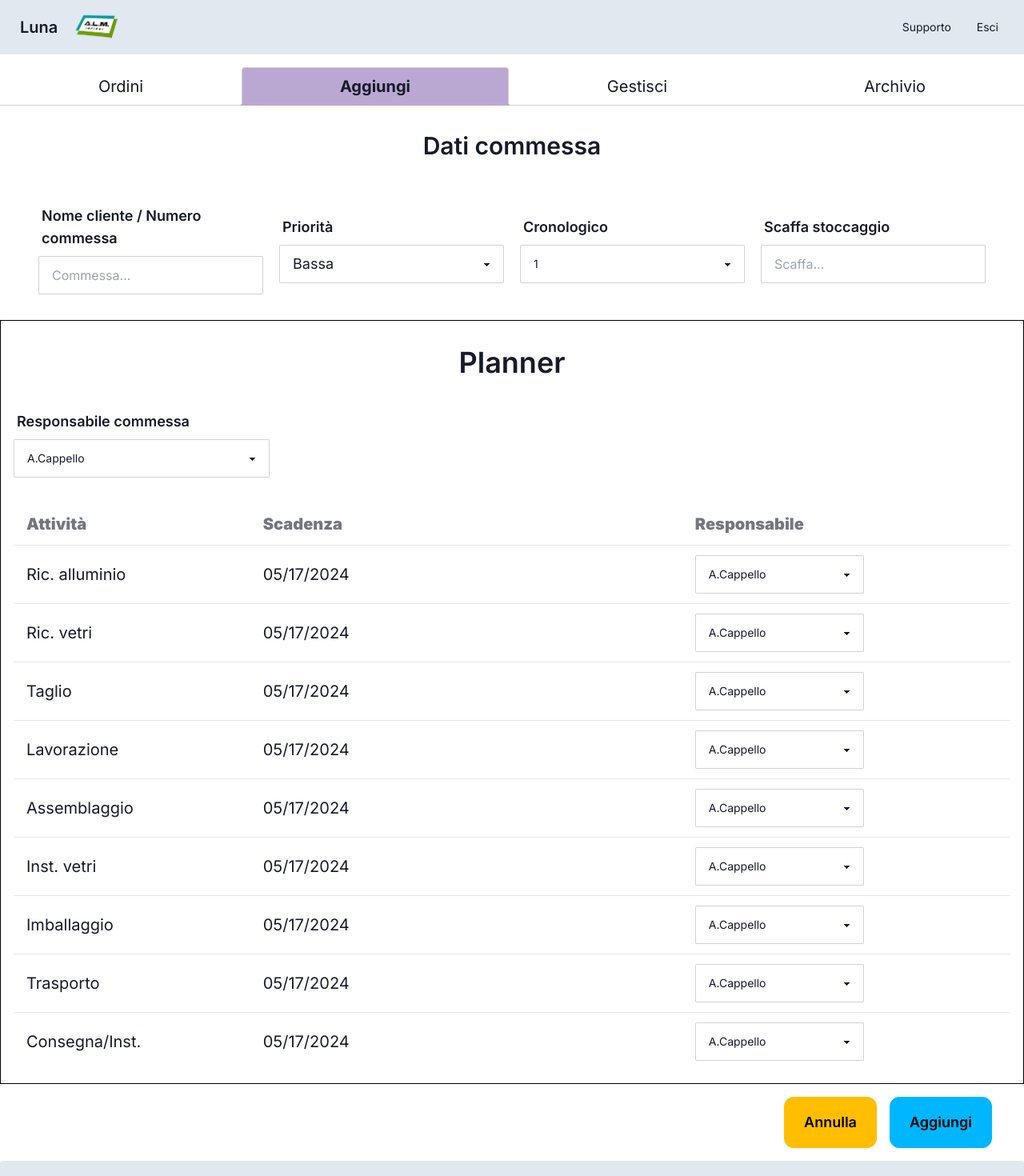
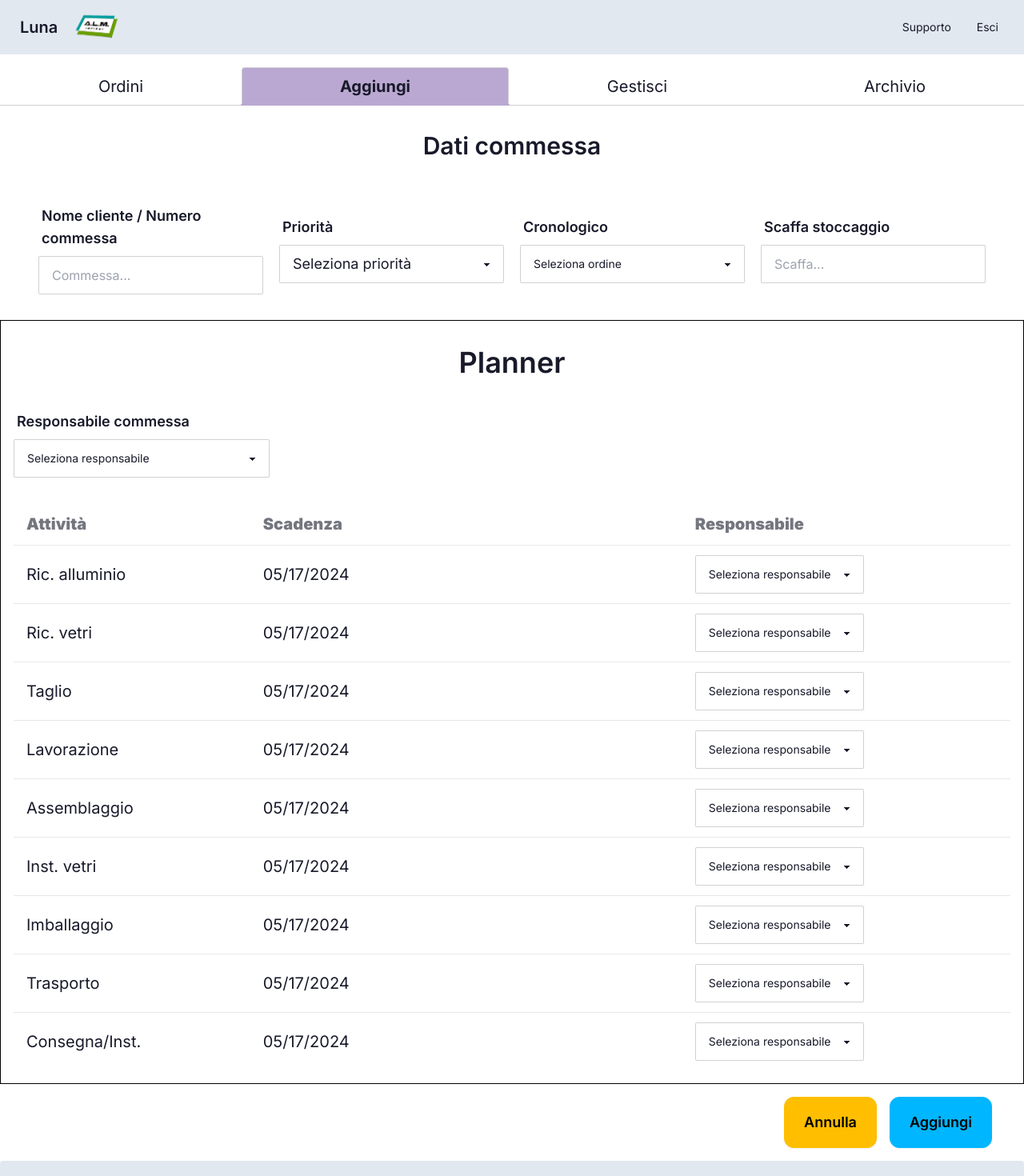
Before and after one commit to ImBlue444/luna, a Next.js app: page /aggiungi-commessa in a window 1280 px wide. Shown: the top 1470 px of the page at 80% size. Built offline with nearby package versions, Linux system fonts and the light colour scheme.

Commit message:
Fix: bug select

```diff
--- a/src/components/forms/AddOrderForm.tsx
+++ b/src/components/forms/AddOrderForm.tsx
@@ -153,7 +153,7 @@ const AddOrderForm = (props: Props) => {
                                 <span className="label-text font-semibold text-lg">Priorità</span>
                             </div>
                             <select value={urgency} onChange={e => setUrgency(e.target.value)} required className="select select-bordered text-xl md:text-lg">
-                                <option disabled>Seleziona priorità</option>
+                                <option value="" disabled hidden>Seleziona priorità</option>
                                 <option>Bassa</option>
                                 <option>Media</option>
                                 <option>Alta</option>
@@ -167,7 +167,7 @@ const AddOrderForm = (props: Props) => {
                                 <span className="label-text font-semibold text-lg">Cronologico</span>
                             </div>
                             <select value={priority} onChange={e => setPriority(e.target.value)} required className="select select-bordered">
-                                <option className='text-lg' disabled>Seleziona ordine</option>
+                                <option value="" disabled hidden className='text-lg'>Seleziona ordine</option>
                                 <option className='text-lg'>1</option>
                                 <option className='text-lg'>2</option>
                                 <option className='text-lg'>3</option>
@@ -192,7 +192,7 @@ const AddOrderForm = (props: Props) => {
                                 <span className="label-text font-semibold text-lg">Responsabile commessa</span>
                             </div>
                             <select value={orderManager} onChange={e => setOrderManager(e.target.value)} required className="select select-xs md:select-md select-bordered">
-                                <option className='text-lg' disabled>Seleziona responsabile</option>
+                                <option value="" disabled hidden className='text-lg'>Seleziona responsabile</option>
                                 {workers.map((worker) => (<option className='text-lg' key={worker.value} value={worker.value}>{worker.value}</option>))}
                             </select>
                         </label>
@@ -213,7 +213,7 @@ const AddOrderForm = (props: Props) => {
                                     </td>
                                     <td>
                                         <select value={RAres} onChange={e => setRAres(e.target.value)} required className="select select-xs md:select-md select-bordered">
-                                            <option disabled>Seleziona responsabile</option>
+                                            <option value="" disabled hidden>Seleziona responsabile</option>
                                             {workers.map((worker) => (<option key={worker.value} value={worker.value}>{worker.value}</option>))}
                                         </select>
                                     </td>
@@ -225,7 +225,7 @@ const AddOrderForm = (props: Props) => {
                                     </td>
                                     <td>
                                         <select value={RVres} onChange={e => setRVres(e.target.value)} required className="select select-xs md:select-md select-bordered">
-                                            <option disabled>Seleziona responsabile</option>
+                                            <option value="" disabled hidden>Seleziona responsabile</option>
                                             {workers.map((worker) => (<option key={worker.value} value={worker.value}>{worker.value}</option>))}
                                         </select>
                                     </td>
@@ -237,7 +237,7 @@ const AddOrderForm = (props: Props) => {
                                     </td>
                                     <td>
                                         <select value={TAGRes} onChange={e => setTAGRes(e.target.value)} required className="select select-xs md:select-md select-bordered">
-                                            <option disabled>Seleziona responsabile</option>
+                                            <option value="" disabled hidden >Seleziona responsabile</option>
                                             {workers.map((worker) => (<option key={worker.value} value={worker.value}>{worker.value}</option>))}
                                         </select>
                                     </td>
@@ -249,7 +249,7 @@ const AddOrderForm = (props: Props) => {
                                     </td>
                                     <td>
                                         <select value={LAVres} onChange={e => setLAVres(e.target.value)} required className="select select-xs md:select-md select-bordered">
-                                            <option disabled>Seleziona responsabile</option>
+                                            <option value="" disabled hidden >Seleziona responsabile</option>
                                             {workers.map((worker) => (<option key={worker.value} value={worker.value}>{worker.value}</option>))}
                                         </select>
                                     </td>
@@ -261,7 +261,7 @@ const AddOrderForm = (props: Props) => {
                                     </td>
                                     <td>
                                         <select value={ASSres} onChange={e => setASSres(e.target.value)} required className="select select-xs md:select-md select-bordered">
-                                            <option disabled>Seleziona responsabile</option>
+                                            <option value="" disabled hidden >Seleziona responsabile</option>
                                             {workers.map((worker) => (<option key={worker.value} value={worker.value}>{worker.value}</option>))}
                                         </select>
                                     </td>
@@ -273,7 +273,7 @@ const AddOrderForm = (props: Props) => {
                                     </td>
                                     <td>
                                         <select value={IVres} onChange={e => setIVres(e.target.value)} required className="select select-xs md:select-md select-bordered">
-                                            <option disabled>Seleziona responsabile</option>
+                                            <option value="" disabled hidden >Seleziona responsabile</option>
                                             {workers.map((worker) => (<option key={worker.value} value={worker.value}>{worker.value}</option>))}
                                         </select>
                                     </td>
@@ -285,7 +285,7 @@ const AddOrderForm = (props: Props) => {
                                     </td>
                                     <td>
                                         <select value={IMres} onChange={e => setIMres(e.target.value)} required className="select select-xs md:select-md select-bordered">
-                                            <option disabled>Seleziona responsabile</option>
+                                            <option value="" disabled hidden >Seleziona responsabile</option>
                                             {workers.map((worker) => (<option key={worker.value} value={worker.value}>{worker.value}</option>))}
                                         </select>
                                     </td>
@@ -297,7 +297,7 @@ const AddOrderForm = (props: Props) => {
                                     </td>
                                     <td>
                                         <select value={TRAres} onChange={e => setTRAres(e.target.value)} required className="select select-xs md:select-md select-bordered">
-                                            <option disabled>Seleziona responsabile</option>
+                                            <option value="" disabled hidden >Seleziona responsabile</option>
                                             {workers.map((worker) => (<option key={worker.value} value={worker.value}>{worker.value}</option>))}
                                         </select>
                                     </td>
@@ -309,7 +309,7 @@ const AddOrderForm = (props: Props) => {
                                     </td>
                                     <td>
                                         <select value={DELres} onChange={e => setDELres(e.target.value)} required className="select select-xs md:select-md select-bordered">
-                                            <option disabled>Seleziona responsabile</option>
+                                            <option value="" disabled hidden >Seleziona responsabile</option>
                                             {workers.map((worker) => (<option key={worker.value} value={worker.value}>{worker.value}</option>))}
                                         </select>
                                     </td>
```
